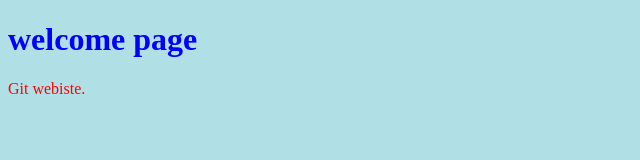
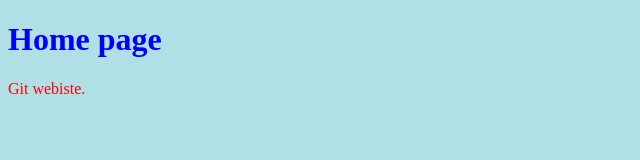
Before and after one commit to imukunzi/tutorial_web, a plain HTML site: page index.html in a window 1280 px wide. Shown: the whole page, without its empty margins (0-640 px from the left). Drawn offline with Linux system fonts and the light colour scheme.

Commit message:
update index text

```diff
--- a/index.html
+++ b/index.html
@@ -5,7 +5,7 @@
 </head>
 <body>
 
-<h1>welcome page</h1>
+<h1>Home page</h1>
 <p>Git webiste.</p>
 
 </body>
```
